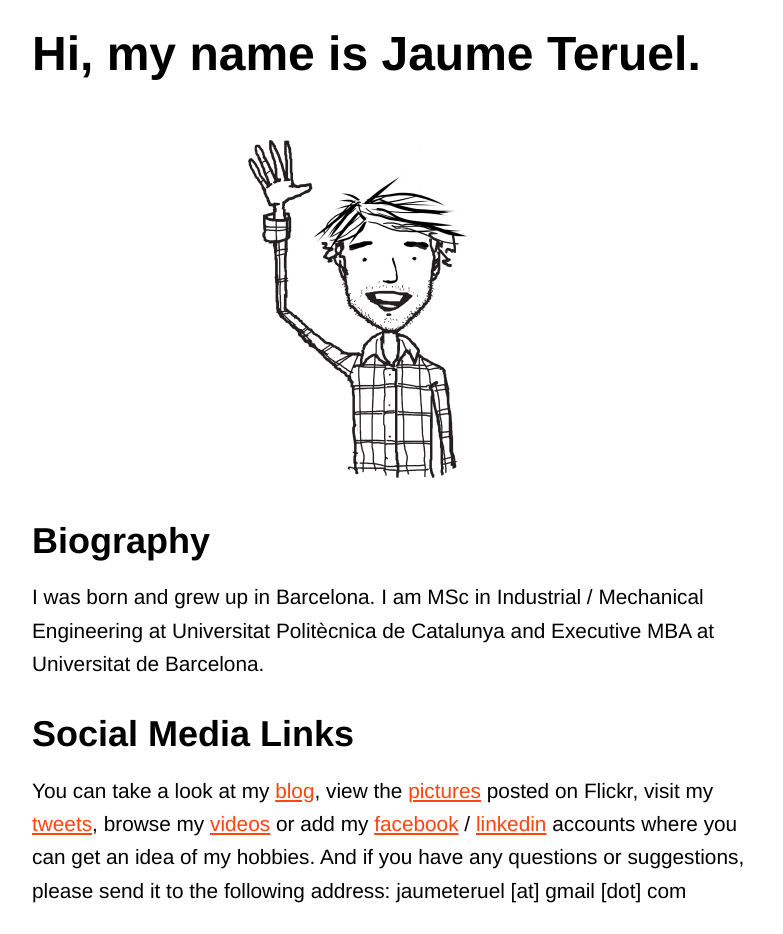
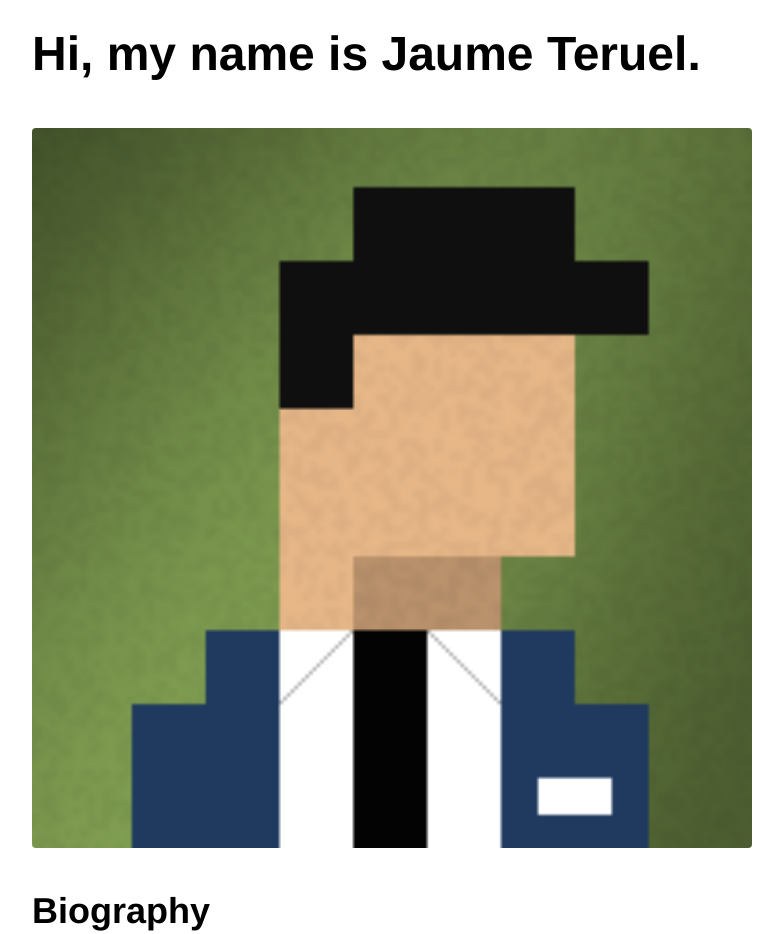
Before and after one commit to joanteruel/jaumeteruel, a Jekyll site: the page built from index.md, in a window 1280 px wide. Shown: the top 934 px of the page, without its empty margins (248-1031 px from the left). Built offline with Jekyll 4.4.1, drawn with Linux system fonts in a browser that asks for light colours; Markdown is read by kramdown in place of the engine named in the settings.

Commit message:
change logo
change logo

```diff
--- a/index.md
+++ b/index.md
@@ -43,7 +43,7 @@ Cousins meeting, 1985.
 Celebrating my first birthday with [Joan Teruel][13], December 1980.
 
 
-   [1]: /images/me_big.png
+   [1]: /images/jaumeteruel_white_square.png
    [2]: http://www.lerion.com
    [3]: http://www.flickr.com/photos/lerion
    [4]: http://twitter.com/jaumeteruel
```
Also changed, not shown: images/jaumeteruel_white_round.png (added), images/jaumeteruel_white_square.png (added).
